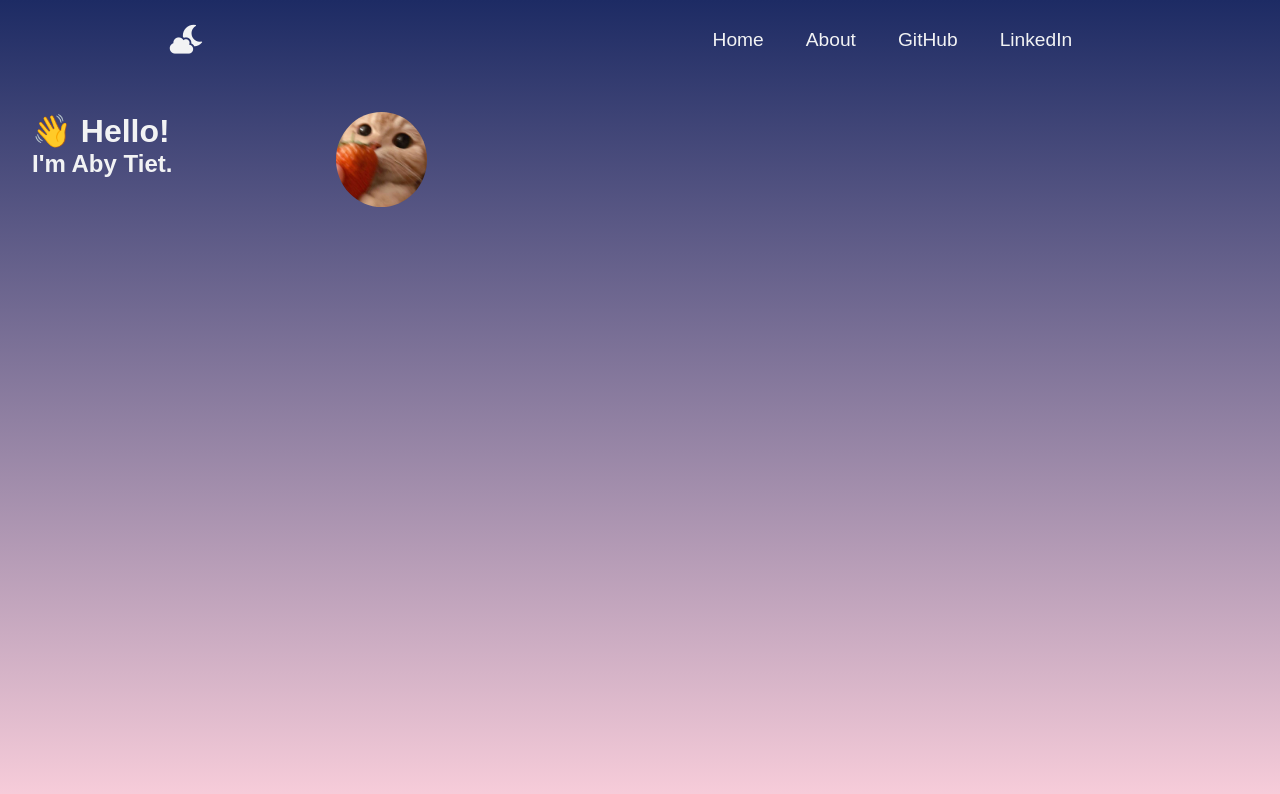
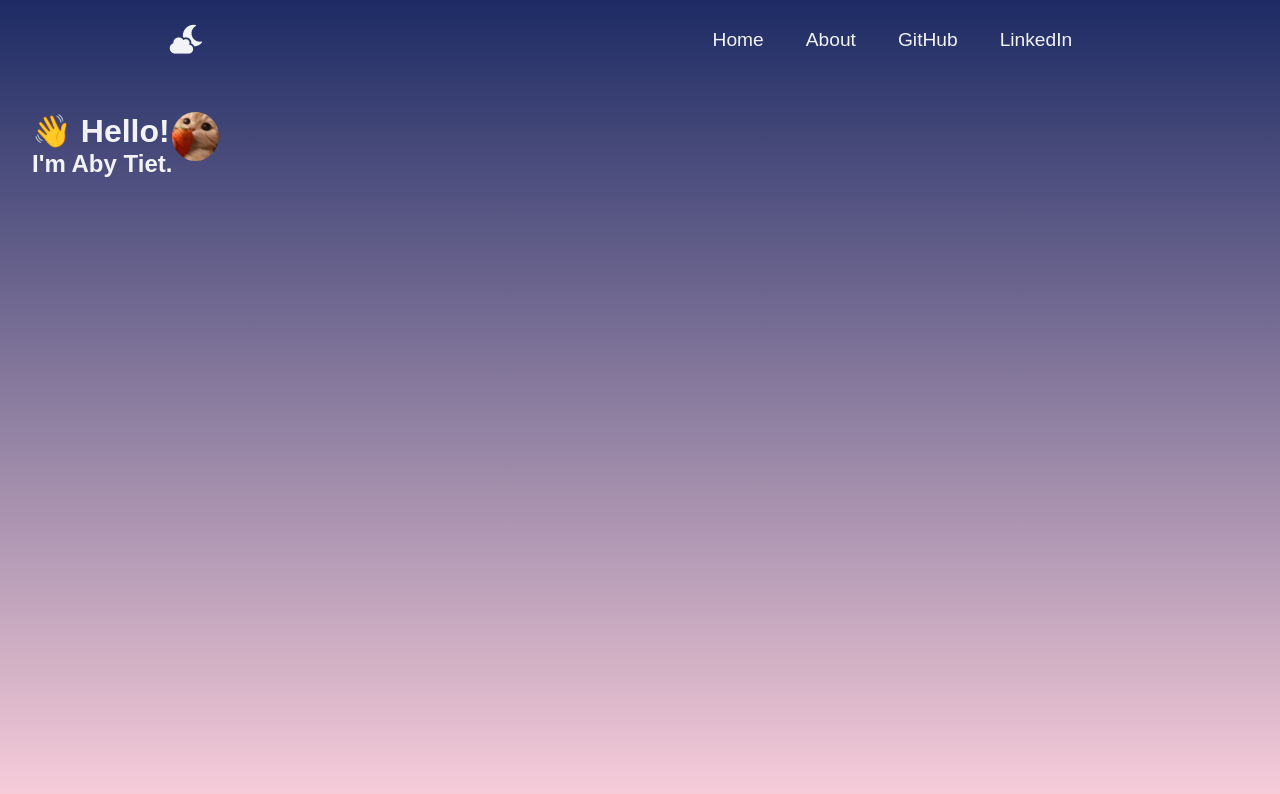
Before and after one commit to abytiet/abytiet.github.io, a React (Create React App) app: page / in a window 1280 px wide. Shown: the top 794 px of the page. Built offline with nearby package versions, Linux system fonts and the light colour scheme; a web font is replaced by a local one.

Commit message:
content and icon next to each other

```diff
--- a/src/components/About/About.css
+++ b/src/components/About/About.css
@@ -4,11 +4,9 @@
 }
 
 .logo {
-    width:75%;
     float: left;
 }
 
 .content {
     float: left;
-    width: 25%;
 }
```
